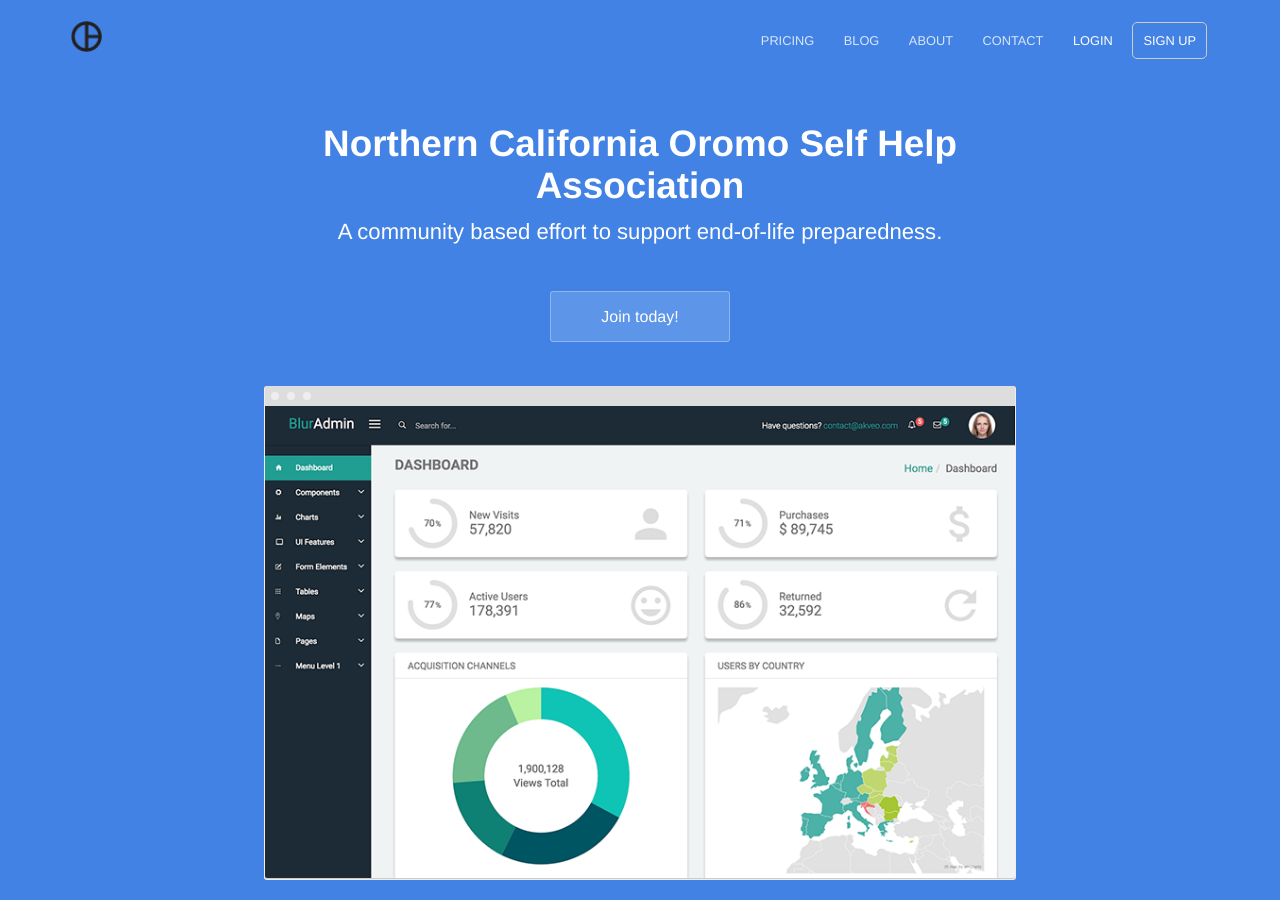
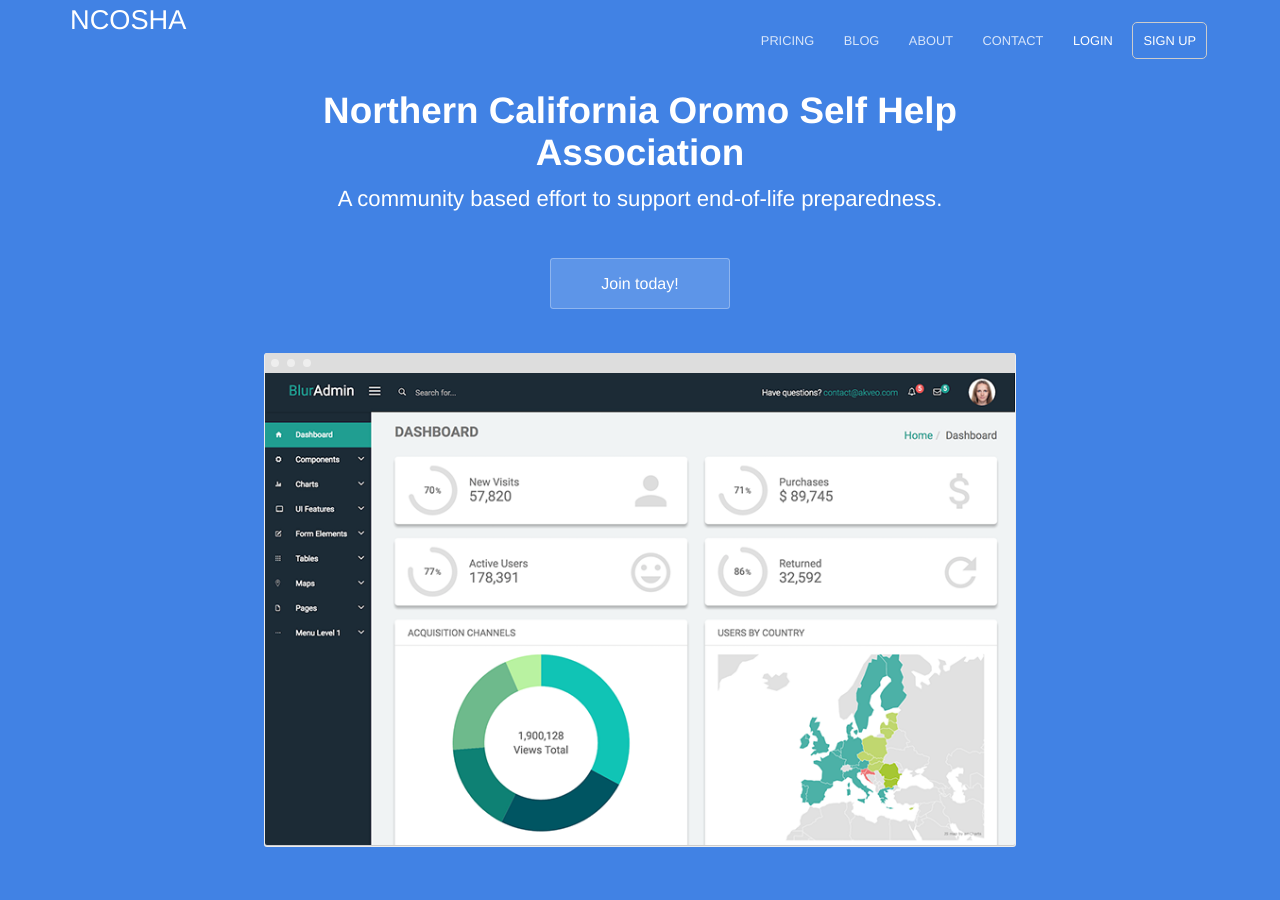
Before and after one commit to hawiabraham/ncosha, a Jekyll site: the page built from index.html, in a window 1280 px wide and 900 px high. Built offline with Jekyll 4.4.1, drawn with Linux system fonts in a browser that asks for light colours.

Commit message:
Update default.html

```diff
--- a/_layouts/default.html
+++ b/_layouts/default.html
@@ -23,7 +23,7 @@
 	<body>
 		<header>
 			<div class="container">
-				<div class="company-name"><a href="{{ site.baseurl }}/"><img src="{{ site.baseurl }}/favicon.png" alt="Hydra Logo" width="95" height="33" /></a></div>
+				<div class="company-name"><a href="{{ site.baseurl }}/">NCOSHA</a></div>
 				{% include navigation.html %}
 			</div>
 		</header>
```
